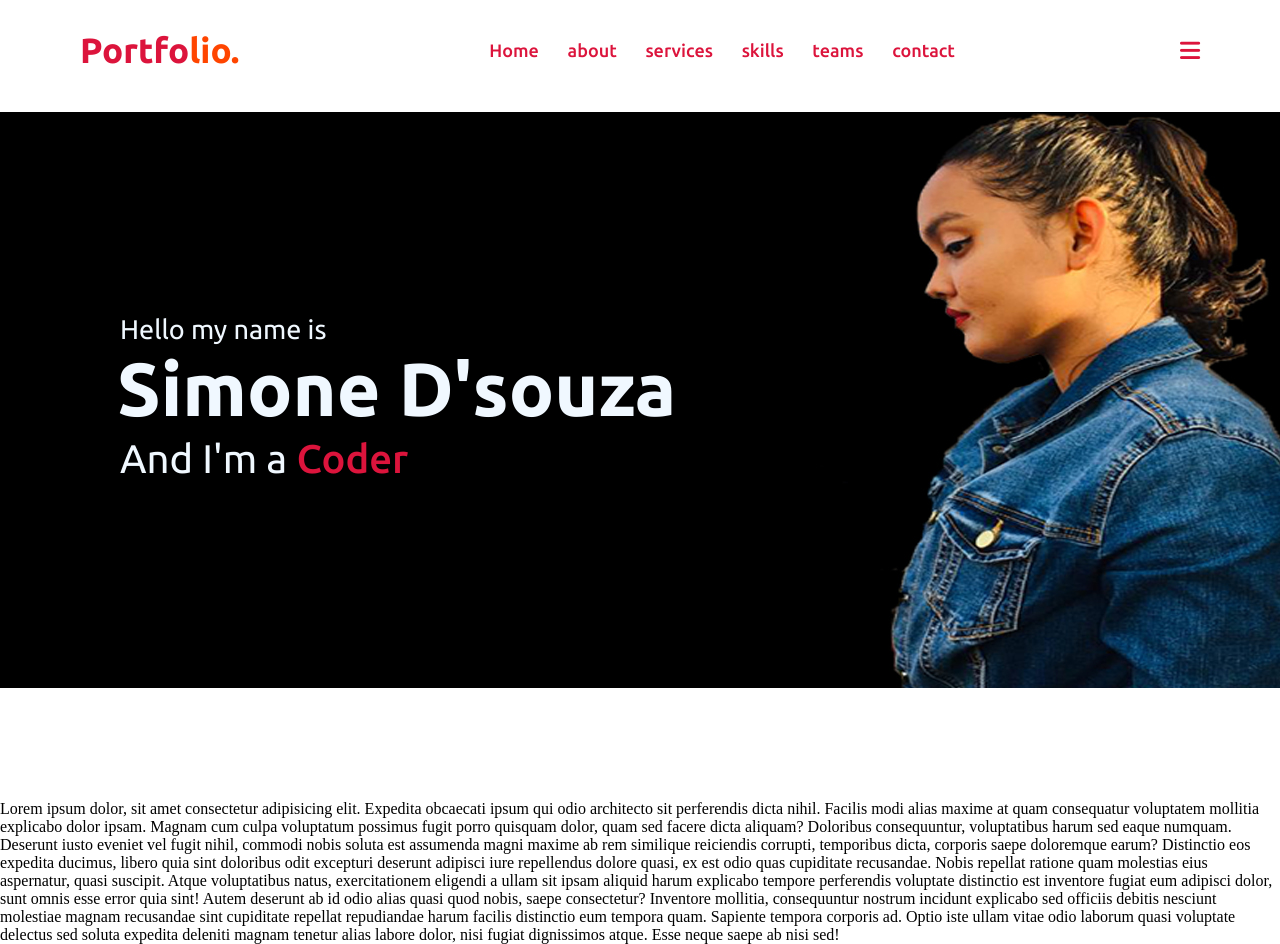
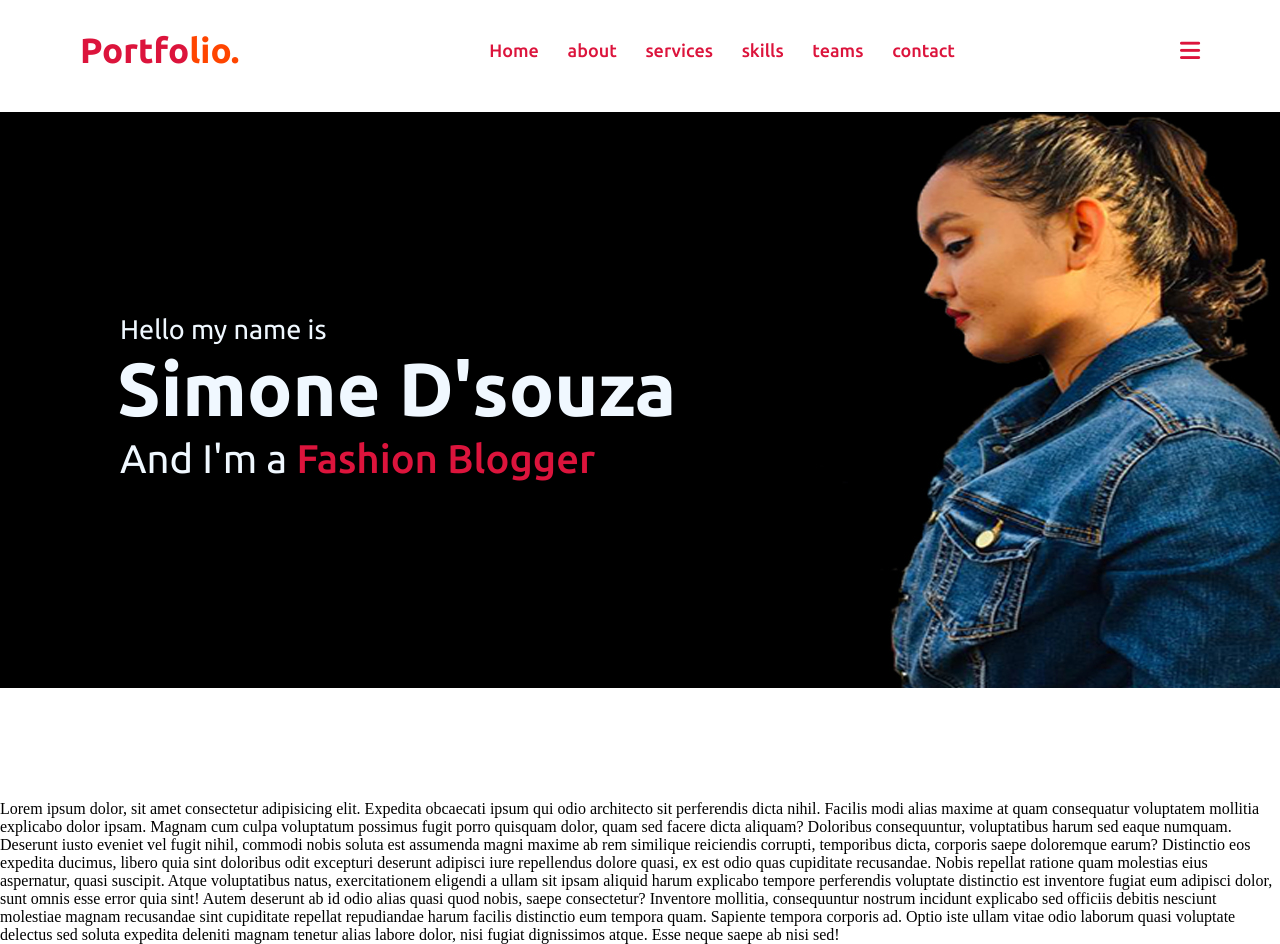
Before and after one commit to ashserrao/myportfolio, a plain HTML site: page index.html in a window 1280 px wide. Drawn offline with nearby package versions, Linux system fonts and the light colour scheme.

Commit message:
change 1

```diff
--- a/index.html
+++ b/index.html
@@ -32,7 +32,7 @@
                 <div class="home-content">
                     <div class="text-1">Hello my name is</div>
                     <div class="text-2">Simone D'souza</div>
-                    <div class="text-3">And I'm a <span>Coder</span> </div>
+                    <div class="text-3">And I'm a <span>Fashion Blogger</span> </div>
                 </div>
             </div>
         </section>
```
